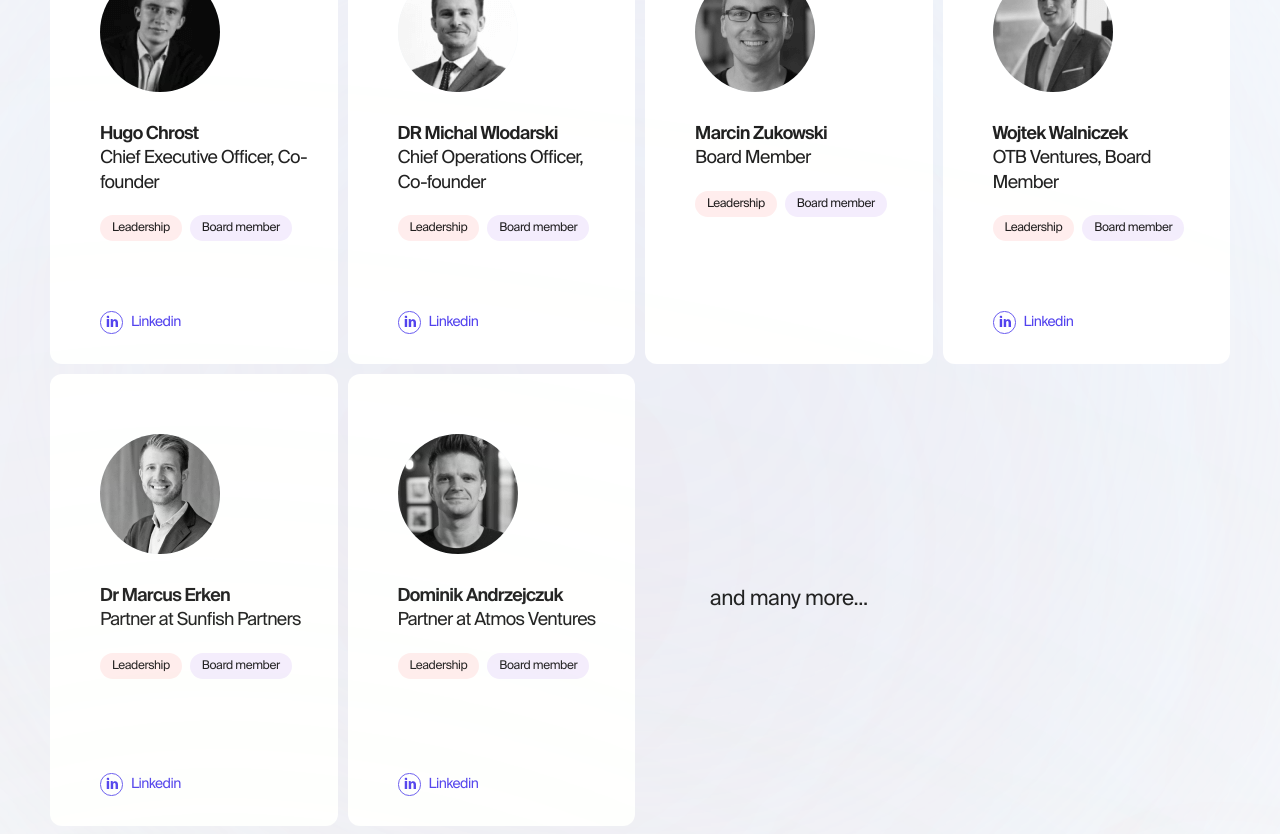
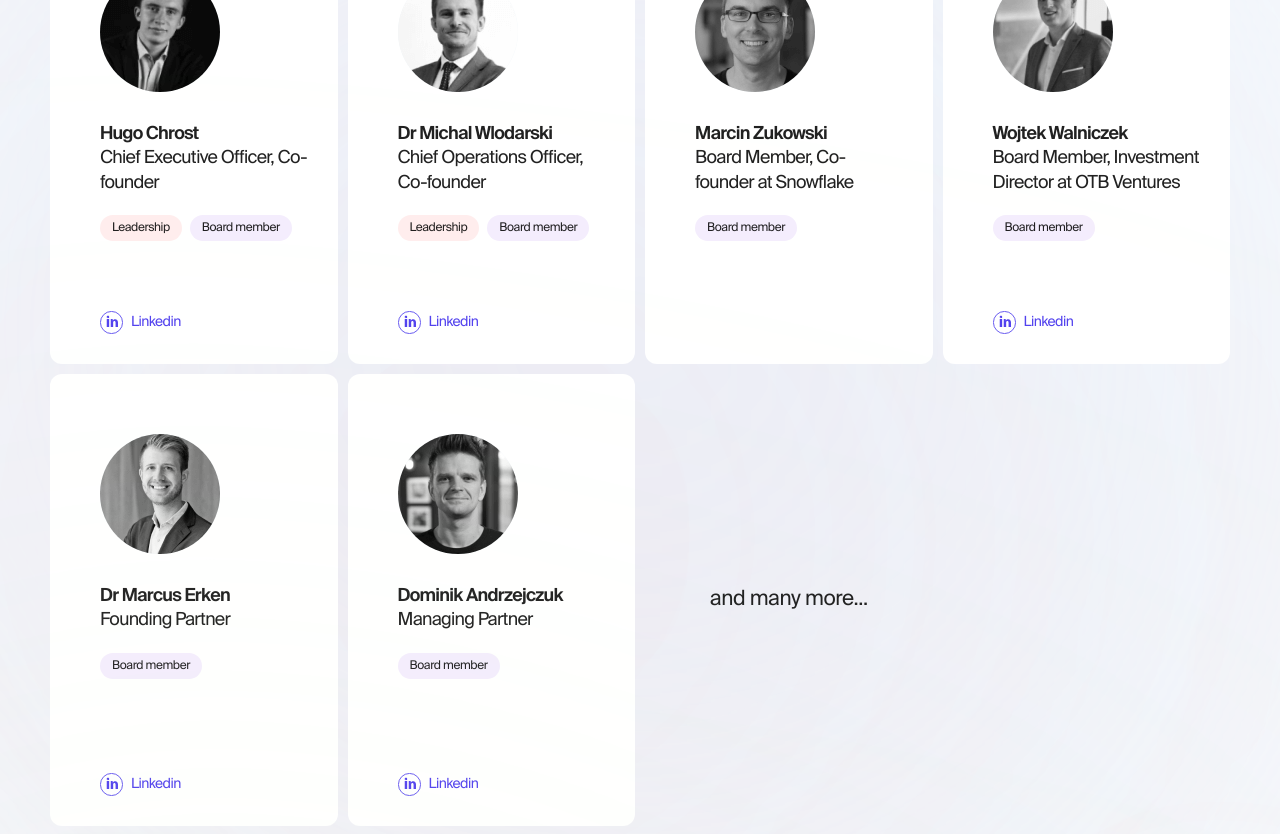
Before and after one commit to EniuK/solvemedTest, a Next.js app: page /team in a window 1280 px wide. Shown: the part 780-1614 px from the top of the page. Built offline with nearby package versions, Linux system fonts and the light colour scheme.

Commit message:
chore: updates from Michal

```diff
--- a/src/components/header.module.css
+++ b/src/components/header.module.css
@@ -46,7 +46,7 @@
   margin-right: 16px;
   display: flex;
   align-items: center;
-  justify-content: space-between;
+  justify-content: center;
   flex: 1;
   flex-direction: column;
 }
--- a/src/components/header.tsx
+++ b/src/components/header.tsx
@@ -38,9 +38,6 @@ const Header = () => {
       {router.pathname === "/" && (
         <LinkMUI href="https://www.linkedin.com/posts/solvemed-group_recently-solvemed-group-had-the-pleasure-activity-6955474167458598912-ws8-/" target="_blank" rel="noopener" className={styles.externalLinkContainer}>
           <div className={styles.externalLinkContent}>
-            <Typography variant="body6Wide" color="secondary.light" mr={1}>
-              Nov 29, 2021
-            </Typography>
             <Typography variant="body2">Clinical Key Opinion Leaders Banquet in Oxford.</Typography>
           </div>
           <Image src="/icons/arrow-top-right.svg" alt="Arrow top right" width="13" height="12" />
--- a/src/pages/index.tsx
+++ b/src/pages/index.tsx
@@ -10,8 +10,9 @@ const Home: NextPage = () => {
       <div>
         <Head>
           <title>Solvemed</title>
-          <meta property="og:title" content="Solvemed" key="title" />
-          <meta name="description" content="Solvemed main page" key="title" />
+          <meta property="og:title" content="Solvemed" />
+          <meta property="og:type" content="website" />
+          <meta name="description" content="Decoding neurology. In the blink of AI." />
         </Head>
       </div>
       <Box>
--- a/src/pages/science.tsx
+++ b/src/pages/science.tsx
@@ -122,8 +122,9 @@ const Science: NextPage = () => {
       <div>
         <Head>
           <title>Solvemed Science</title>
-          <meta property="og:title" content="Solvemed Science" key="title" />
-          <meta name="description" content="Solvemed Science Page" key="title" />
+          <meta property="og:title" content="Solvemed Science" />
+          <meta property="og:type" content="website" />
+          <meta name="description" content="Decoding neurology. In the blink of AI." />
         </Head>
       </div>
       <Box textAlign="center">
--- a/src/pages/team.tsx
+++ b/src/pages/team.tsx
@@ -36,7 +36,7 @@ const team: TeamMember[] = [
     },
   },
   {
-    name: "DR Michal Wlodarski",
+    name: "Dr Michal Wlodarski",
     position: "Chief Operations Officer, Co-founder",
     photo: "/images/Michaê Wlodarski.png",
     roles: [
@@ -53,10 +53,9 @@ const team: TeamMember[] = [
   },
   {
     name: "Marcin Zukowski",
-    position: "Board Member",
+    position: "Board Member, Co-founder at Snowflake",
     photo: "/images/Marcin Zukowski.png",
     roles: [
-      { title: "Leadership", color: "#ffeded" },
       { title: "Board member", color: "#F4EDFD" },
     ],
     linkedinUrl: null,
@@ -69,10 +68,9 @@ const team: TeamMember[] = [
   },
   {
     name: "Wojtek Walniczek",
-    position: "OTB Ventures, Board Member",
+    position: "Board Member, Investment Director at OTB Ventures",
     photo: "/images/Wojtek Walniczek.png",
     roles: [
-      { title: "Leadership", color: "#ffeded" },
       { title: "Board member", color: "#F4EDFD" },
     ],
     linkedinUrl: "https://www.linkedin.com/in/wojtekwalniczek/",
@@ -85,10 +83,9 @@ const team: TeamMember[] = [
   },
   {
     name: "Dr Marcus Erken",
-    position: "Partner at Sunfish Partners",
+    position: "Founding Partner",
     photo: "/images/Dr Marcus Erken.png",
     roles: [
-      { title: "Leadership", color: "#ffeded" },
       { title: "Board member", color: "#F4EDFD" },
     ],
     linkedinUrl: "https://www.linkedin.com/in/erken/",
@@ -101,10 +98,9 @@ const team: TeamMember[] = [
   },
   {
     name: "Dominik Andrzejczuk",
-    position: "Partner at Atmos Ventures",
+    position: "Managing Partner",
     photo: "/images/Dominik Andrzejczuk.png",
     roles: [
-      { title: "Leadership", color: "#ffeded" },
       { title: "Board member", color: "#F4EDFD" },
     ],
     linkedinUrl: "https://www.linkedin.com/in/dominikand/",
@@ -133,18 +129,7 @@ const Team: NextPage = () => {
   const [memberDetails, setMemberDetails] = useState<TeamMember | null>(null);
 
   const MemberListItem = ({ member }: { member: TeamMember }) => (
-    <Box
-      onClick={() => setMemberDetails(member)}
-      bgcolor="#fff"
-      borderRadius="12px"
-      height={452}
-      maxWidth={328}
-      marginX="auto"
-      display="flex"
-      flexDirection="column"
-      p="60px 30px 30px 50px"
-      style={{ cursor: "pointer" }}
-    >
+    <Box bgcolor="#fff" borderRadius="12px" height={452} maxWidth={328} marginX="auto" display="flex" flexDirection="column" p="60px 30px 30px 50px">
       <Box style={{ width: 120, height: 120, borderRadius: 60, backgroundColor: "#F0F6FA", position: "relative" }}>
         <Image style={{ borderRadius: 60 }} src={member.photo} layout="fill" alt={member.name} />
       </Box>
@@ -158,13 +143,11 @@ const Team: NextPage = () => {
       </Typography>
 
       <Box display="flex" flexDirection="row">
-        <Box style={{ backgroundColor: "#FFEDED", padding: "5px 12px 5px 12px", width: "fit-content", borderRadius: "1000px" }} mr={1}>
-          <Typography variant="body6">Leadership</Typography>
-        </Box>
-
-        <Box style={{ backgroundColor: "#F4EDFD", padding: "5px 12px 5px 12px", width: "fit-content", borderRadius: "1000px" }}>
-          <Typography variant="body6">Board member</Typography>
-        </Box>
+        {member.roles.map((role, idx) => (
+          <Box key={`${role.title}_${idx}`} style={{ backgroundColor: role.color, padding: "5px 12px 5px 12px", width: "fit-content", borderRadius: "1000px" }} mr={1}>
+            <Typography variant="body6">{role.title}</Typography>
+          </Box>
+        ))}
       </Box>
 
       <Box display="flex" flexDirection="row" alignItems="center" justifyContent="flex-start" mt="auto">
@@ -194,8 +177,9 @@ const Team: NextPage = () => {
       <div>
         <Head>
           <title>Solvemed Team</title>
-          <meta property="og:title" content="Solvemed Team" key="title" />
-          <meta name="description" content="Solvemed Team Page" key="title" />
+          <meta property="og:title" content="Solvemed Team" />
+          <meta property="og:type" content="website" />
+          <meta name="description" content="Decoding neurology. In the blink of AI." />
         </Head>
       </div>
       <div>
```
Also changed, not shown: src/pages/applications.tsx (+6 -5 lines), src/pages/careers.tsx (+9 -3 lines), src/pages/contact.tsx (+5 -7 lines).
